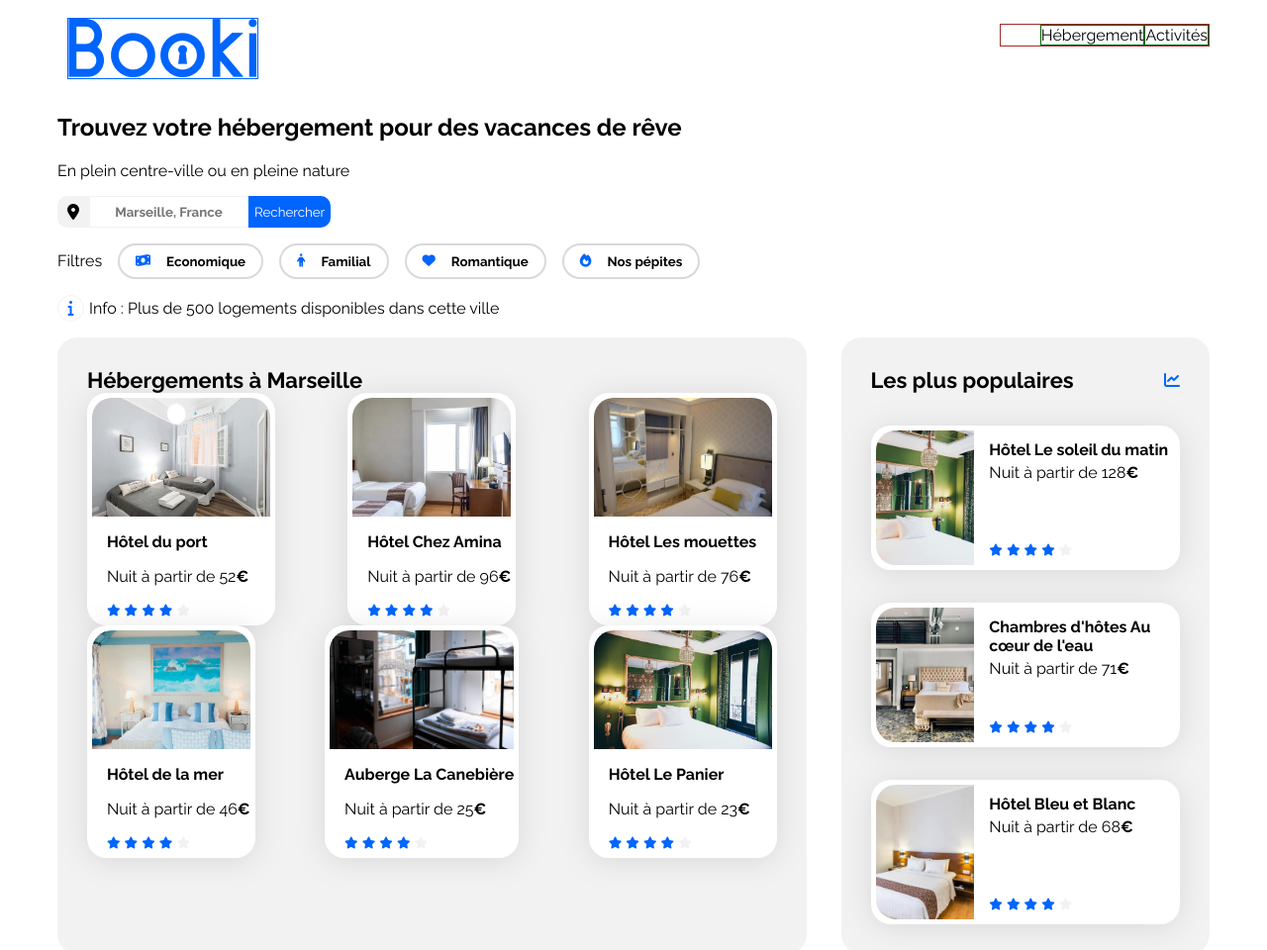
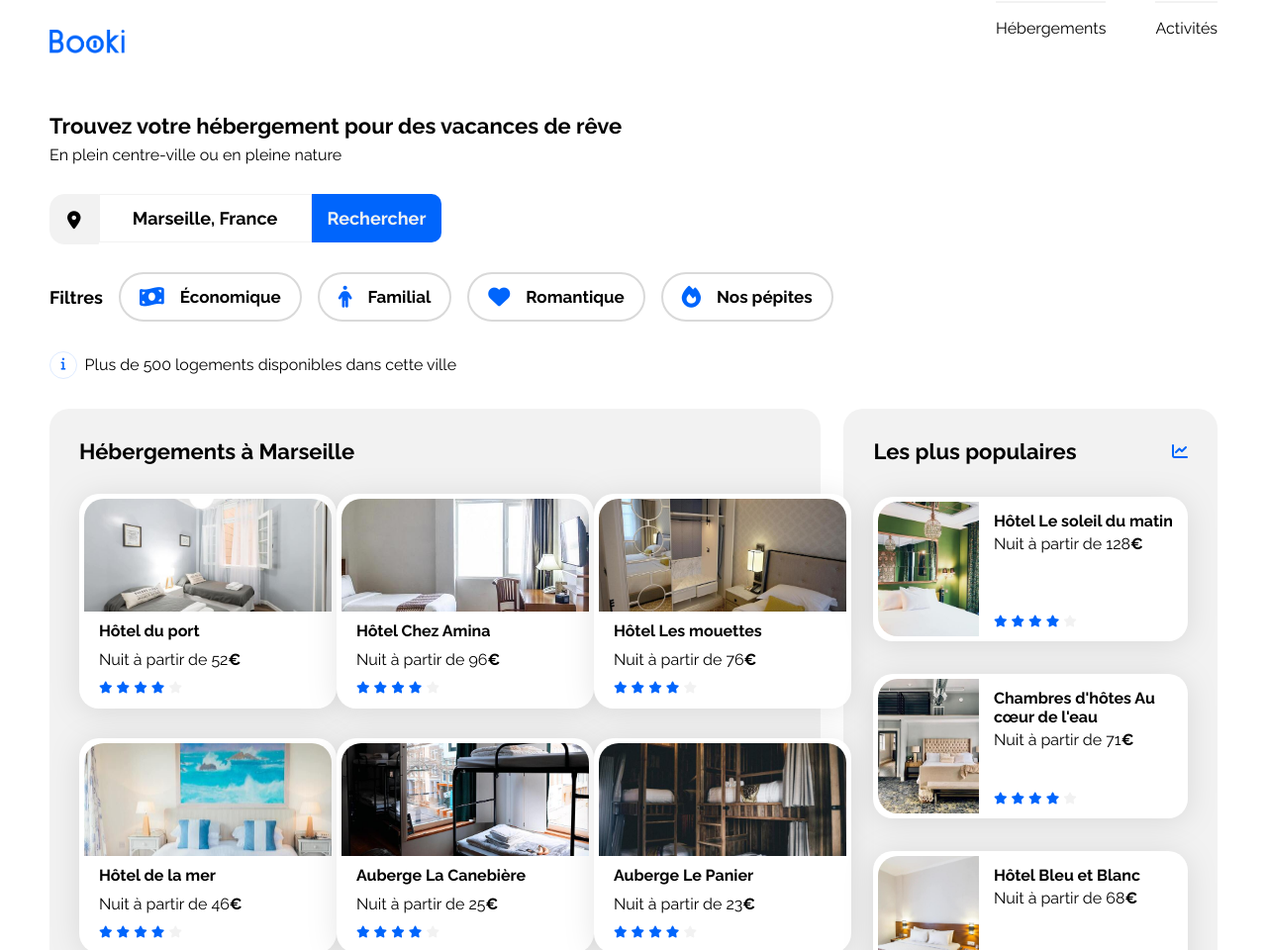
Before and after one commit to Fred-Cypher/P3-Booki, a plain HTML site: page index.html in a window 1280 px wide. Shown: the top 960 px of the page at 99% size. Drawn offline with Linux system fonts and the light colour scheme.

Commit message:
🚧 Work on header and cards

```diff
--- a/css/style.css
+++ b/css/style.css
@@ -7,6 +7,7 @@
     --main-color: #0065FC;
     --main-bg-color: #F2F2F2;
     --filter-bg-color: #DEEBFF;
+    --filter-border-color: #D9D9D9;
 }
 
 .fa-solid {
@@ -16,6 +17,7 @@
 body {
     display: flex;
     justify-content: center;
+    margin: 0;
 }
 
 .main-container {
@@ -61,64 +63,117 @@ a {
 /****** Header ******/
 .header{
     display: flex;
+    flex-direction: row;
     justify-content: space-between;
 }
 
 .logo{
-    margin: 10px;
-    border: 1px solid#0065FC;
+    display: flex;
+    height: 24px;
+    padding-top: 30px;
 }
 
-.header ul{
+.links{
     display: flex;
-    flex-direction: row;
-    justify-content: center;
+    align-items: center;
     list-style: none;
-    border: 1px solid brown;
+    padding-left: 0;
+    padding-top: 1px;
+    margin: 0;
 }
 
 li{
     display: flex;
-    border: 1px solid darkgreen;
+}
+
+.anchor-link{
+    border-top: 2px var(--main-bg-color) solid;
+    height: 35px;
+    margin-left: 50px;
+    font-size: 16px;
+    padding-top: 16px;
+}
+
+.anchor-link:hover{
+    border-top: 2px var(--main-color) solid;
+    color: var(--main-color);
 }
 
 /****** Recherche ***********/
-.cities{
+
+.headline{
+    margin-top: 60px;
+    margin-bottom: 30px;
+}
+
+.headline h1{
+    margin-block-end: 7px;
+    font-size: 22px;
+}
+
+.headline p{
+    margin-block-start: 0;
+}
+
+.search-bar{
     display: flex;
     flex-direction: row;
+    height: 49px;
+    width: 377px;
 }
 
-.cities i{
+.location{
     display: flex;
     justify-content: center;
     align-items: center;
     background-color: var(--main-bg-color);
-    color: black;
-    width: 2rem;
-    height: 2rem;
-    border-top-left-radius: 10px;
-    border-bottom-left-radius: 10px;
+    width: 50px;
+    height: 49px;
+    border: 1px solid var(--main-bg-color);
+    border-top-left-radius: 15px;
+    border-bottom-left-radius: 15px;
+    padding: 0 17px;
 }
 
-.cities-input{
-    color: black;
+.location i{
+    color: #000000;
+    font-size: 18px;
+}
+
+.search-bar-cities{
     font-weight: bold;
+    font-size: 18px;
     text-align: center;
     border: 1px solid var(--main-bg-color);
+    padding-inline: 0;
 }
 
-.cities-button{
+::placeholder{
+    color: #000000;
+}
+
+.search-bar-button{
+    display: flex;
     background-color: var(--main-color);
-    color: white;
+    color: var(--main-bg-color);
     border-top-right-radius: 10px;
     border-bottom-right-radius: 10px;
     border: none;
+    font-size: 18px;
+    font-weight: bold;
+    padding: 0 1rem;
 }
 
-.filter{
+.filter-bar{
     display: flex;
     flex-direction: row;
     align-items: center;
+    margin: 30px 0;
+}
+
+.filter-bar span{
+    font-size: 18px;
+    font-weight: bold;
 }
 
 .filter-button{
@@ -126,16 +181,22 @@ li{
     justify-content: center;
     align-items: center;
     background-color: white;
-    border: 2px solid #D9D9D9;
-    height: 2rem;
-    border-radius: 20px;
-    padding: 1rem;
+    border: 2px solid var(--filter-border-color);
+    height: 50px;
+    border-radius: 25px;
+    padding: 4px 19px;
     font-weight: bold;
-    margin-left: 1rem;
+    font-size: 17px;
+    margin-left: 16px;
 }
 
-.filter i{
+.filter-button:hover{
+    background-color: var(--filter-bg-color);
+}
+
+.filter-button i{
     margin-right: 1rem;
+    font-size: 22px;
 }
 
 .info{
@@ -148,18 +209,20 @@ li{
     display: flex;
     justify-content: center;
     align-items: center;
-    border: 1px var(--main-bg-color) solid;
-    width: 15px;
-    height: 15px;
-    border-radius: 15px;
-    padding: 5px;
-    margin-right: 5px;
+    border: 1px var(--filter-bg-color) solid;
+    height: 1rem;
+    width: 1rem;
+    font-size: 0.8rem;
+    border-radius: 25px;
+    padding: 0.3rem;
+    margin-right: 0.5rem;
 }
 
 /****** Hebergements And Populaires ***********/
 .hebergements-and-populaires {
     display: flex;
     justify-content: space-between;
+    margin-top: 30px;
 }
 
 .hebergements-and-populaires section {
@@ -171,24 +234,26 @@ li{
 
 /****** Hebergements ***********/
 .hebergements {
-    width: 65%;
+    width: 66%;
 }
 
 .hebergements-cards {
     display: flex;
     flex-direction: row;
     justify-content: space-between;
-    width: 100%;
+    margin-top: 30px;
 }
 
 .hebergements-cards .card{
     display: flex;
     flex-direction: column;
+    width: 250px;
+    height: 207px;
 }
 
 .hebergements-cards img{
     width: auto;
-    height: 120px;
+    height: 114px;
     border-top-left-radius: 20px;
     border-top-right-radius: 20px;
 }
@@ -199,7 +264,25 @@ li{
     display: flex;
     flex-direction: column;
     justify-content: space-between;
-    box-sizing: border-box;
+}
+
+.hebergements-cards .card-title {
+    margin-top: 10px;
+    margin-bottom: 10px;
+}
+
+.hebergements-cards .card-subtitle {
+    margin: 10px 0;
+}
+
+.hebergements-cards .card-rating {
+    margin-bottom: 5px;
+}
+
+.plus{
+    font-size: 18px;
+    font-weight: bold;
+    margin-top: 30px;
 }
 
 /****** Populaires ***********/
@@ -249,18 +332,33 @@ li{
 
 
 /****** Activités ***********/
+.activities{
+    margin-top: 30px;
+    padding: 30px;
+}
+
 .activities-cards {
     display: flex;
     flex-direction: row;
     justify-content: space-between;
     width: 100%;
+    margin-top: 30px;
 }
 
 .activities-cards img{
-    width: 250px;
-    height: 300px;
+    width: 300px;
+    height: 380px;
     border-top-left-radius: 20px;
     border-top-right-radius: 20px;
+}
+
+.activities-cards .card{
+    width: auto;
+    padding: 0;
+}
+
+.activities-cards .card-content{
+    padding: 0 20px 5px 20px;
 }
 
 /****** Footer **********/
--- a/index.html
+++ b/index.html
@@ -17,35 +17,37 @@
 <body>
     <div class="main-container">
         <header class="header">
-            <div>
-                <img src="/images/logo/Booki.png" alt="Logo Booki" class="logo">
+            <div class="logo">
+                <img src="/images/logo/Booki.png" alt="Logo Booki">
             </div>
             <nav>
-                <ul>
-                    <li>
-                        <a href="#hebergements">Hébergement</a>
+                <ul class="links">
+                    <li class="anchor-link">
+                        <a href="#hebergements">Hébergements</a>
                     </li>
-                    <li>
-                        <a href="#activities">Activités</a>
+                    <li class="anchor-link">
+                        <a href="#activity">Activités</a>
                     </li>
                 </ul>
             </nav>
         </header>
         <main>
             <section class="research">
-                <div>
+                <div class="headline">
                     <h1>Trouvez votre hébergement pour des vacances de rêve</h1>
                     <p>En plein centre-ville ou en pleine nature</p>
                 </div>
-                <form class="cities">
+                <form class="search-bar" method="get" action="#">
+                    <div class="location">
                         <i class="fa-solid fa-location-dot"></i>
-                    <input type="text" placeholder="Marseille, France" class="cities-input">
-                    <button class="cities-button" type="submit">Rechercher</button>
+                    </div>
+                    <input type="text" placeholder="Marseille, France" class="search-bar-cities">
+                    <input class="search-bar-button" type="submit" value="Rechercher">
                 </form>
-                <p class="filter">
+                <p class="filter-bar">
                     <span>Filtres</span>
                     <button class="filter-button">
-                        <i class="fa-solid fa-money-bill-wave"></i>Economique
+                        <i class="fa-solid fa-money-bill-wave"></i>Économique
                     </button>
                     <button class="filter-button">
                         <i class="fa-solid fa-person"></i>Familial
@@ -59,7 +61,7 @@
                 </p>
                 <p class="info">
                     <i class="fa-solid fa-info"></i>
-                    Info : Plus de 500 logements disponibles dans cette ville
+                    Plus de 500 logements disponibles dans cette ville
                 </p>
             </section>
             <div class="hebergements-and-populaires">
@@ -68,7 +70,7 @@
                     <div class="hebergements-cards">
                         <a href="#">
                             <article class="card">
-                                <img src="./images/hebergements/fred-kleber.jpg" alt="Image de la chambre d'hôtel montrant un lit">
+                                <img src="./images/hebergements/fred-kleber.jpg" alt="Image de la chambre d'hôtel montrant deux lits">
                                 <div class="card-content">
                                     <div class="card-txt">
                                         <h3 class="card-title">Hôtel du port</h3>
@@ -87,7 +89,7 @@
                         </a>
                         <a href="#">
                             <article class="card">
-                                <img src="./images/hebergements/febrian-zakaria.jpg" alt="Image de la chambre d'hôtel montrant un lit">
+                                <img src="./images/hebergements/febrian-zakaria.jpg" alt="Image de la chambre d'hôtel montrant un lit et un bureau">
                                 <div class="card-content">
                                     <div class="card-txt">
                                         <h3 class="card-title">Hôtel Chez Amina</h3>
@@ -106,7 +108,7 @@
                         </a>
                         <a href="#">
                             <article class="card">
-                                <img src="./images/hebergements/reisetopia.jpg" alt="Image de la chambre d'hôtel montrant un lit">
+                                <img src="./images/hebergements/reisetopia.jpg" alt="Image de la chambre d'hôtel montrant un lit et une armoire avec un miroir">
                                 <div class="card-content">
                                     <div class="card-txt">
                                         <h3 class="card-title">Hôtel Les mouettes</h3>
@@ -127,7 +129,7 @@
                     <div class="hebergements-cards">
                         <a href="#">
                             <article class="card">
-                                <img src="./images/hebergements/annie-spratt.jpg" alt="Image de la chambre d'hôtel montrant un lit">
+                                <img src="./images/hebergements/annie-spratt.jpg" alt="Image de la chambre d'hôtel montrant un lit et un tableau bleu">
                                 <div class="card-content">
                                     <div class="card-txt">
                                         <h3 class="card-title">Hôtel de la mer</h3>
@@ -146,7 +148,7 @@
                         </a>
                         <a href="#">
                             <article class="card">
-                                <img src="./images/hebergements/marcus-loke.jpg" alt="Image de la chambre d'hôtel montrant un lit">
+                                <img src="./images/hebergements/marcus-loke.jpg" alt="Image de la chambre d'hôtel montrant des lits superposés">
                                 <div class="card-content">
                                     <div class="card-txt">
                                         <h3 class="card-title">Auberge La Canebière</h3>
@@ -165,10 +167,10 @@
                         </a>
                         <a href="#">
                             <article class="card">
-                                <img src="./images/hebergements/emile-guillemot.jpg" alt="Image de la chambre d'hôtel montrant un lit">
+                                <img src="./images/hebergements/nicate-lee.jpg" alt="Image de la chambre d'hôtel montrant des lits superposés fermant avec un rideau">
                                 <div class="card-content">
                                     <div class="card-txt">
-                                        <h3 class="card-title">Hôtel Le Panier</h3>
+                                        <h3 class="card-title">Auberge Le Panier</h3>
                                         <p class="card-subtitle">Nuit à partir de 23<span class="euro">€</span></p>
                                     </div>
                                     <div class="card-rating">
@@ -183,6 +185,7 @@
                             </article>
                         </a>
                     </div>
+                    <div class="plus">Afficher plus</div>
                 </section>
                 <section class="populaires">
                     <div class="populaires-title">
@@ -250,15 +253,14 @@
                     </div>
                 </section>
             </div>
-            <div>
-                <section id="activities">
+            <section class="activities" id="activity">
                 <div class="activities-title">
                     <h2 class="section-title">Activités à Marseille</h2>
                 </div>
                 <div class="activities-cards">
                     <a href="#">
                         <article class="card">
-                                <img src="./images/activites/reno-laithienne.jpg" alt="Image de la chambre d'hôtel montrant un lit">
+                            <img src="./images/activites/reno-laithienne.jpg" alt="Bateaux dans le Vieux-Port">
                             <div class="card-content">
                                 <div class="card-txt">
                                     <h3 class="card-title">Vieux-Port</h3>
@@ -268,7 +270,7 @@
                     </a>
                     <a href="#">
                         <article class="card">
-                                <img src="./images/activites/paul-hermann.jpg" alt="Image de la chambre d'hôtel montrant un lit">
+                            <img src="./images/activites/paul-hermann.jpg" alt="Fort de Pomègues">
                             <div class="card-content">
                                 <div class="card-txt">
                                     <h3 class="card-title">Fort de Pomègues</h3>
@@ -278,7 +280,7 @@
                     </a>
                     <a href="#">
                         <article class="card">
-                                <img src="./images/activites/kilyan-sockalingum.jpg" alt="Image de la chambre d'hôtel montrant un lit">
+                            <img src="./images/activites/kilyan-sockalingum.jpg" alt="Parc des Calanques sous le soleil">
                             <div class="card-content">
                                 <div class="card-txt">
                                     <h3 class="card-title">Parc national des Calanques</h3>
@@ -288,7 +290,7 @@
                     </a>
                     <a href="#">
                         <article class="card">
-                                <img src="./images/activites/florian-wehde.jpg" alt="Image de la chambre d'hôtel montrant un lit">
+                            <img src="./images/activites/florian-wehde.jpg" alt="Basilique Notre-Dame-de-la-Garde">
                             <div class="card-content">
                                 <div class="card-txt">
                                     <h3 class="card-title">Notre-Dame-de-la-Garde</h3>
@@ -298,7 +300,6 @@
                     </a>
                 </div>
             </section>
-            </div>
         </main>
         <footer>
             <div class="footer">
```
Lines whose indentation alone changed are shown as unchanged.
